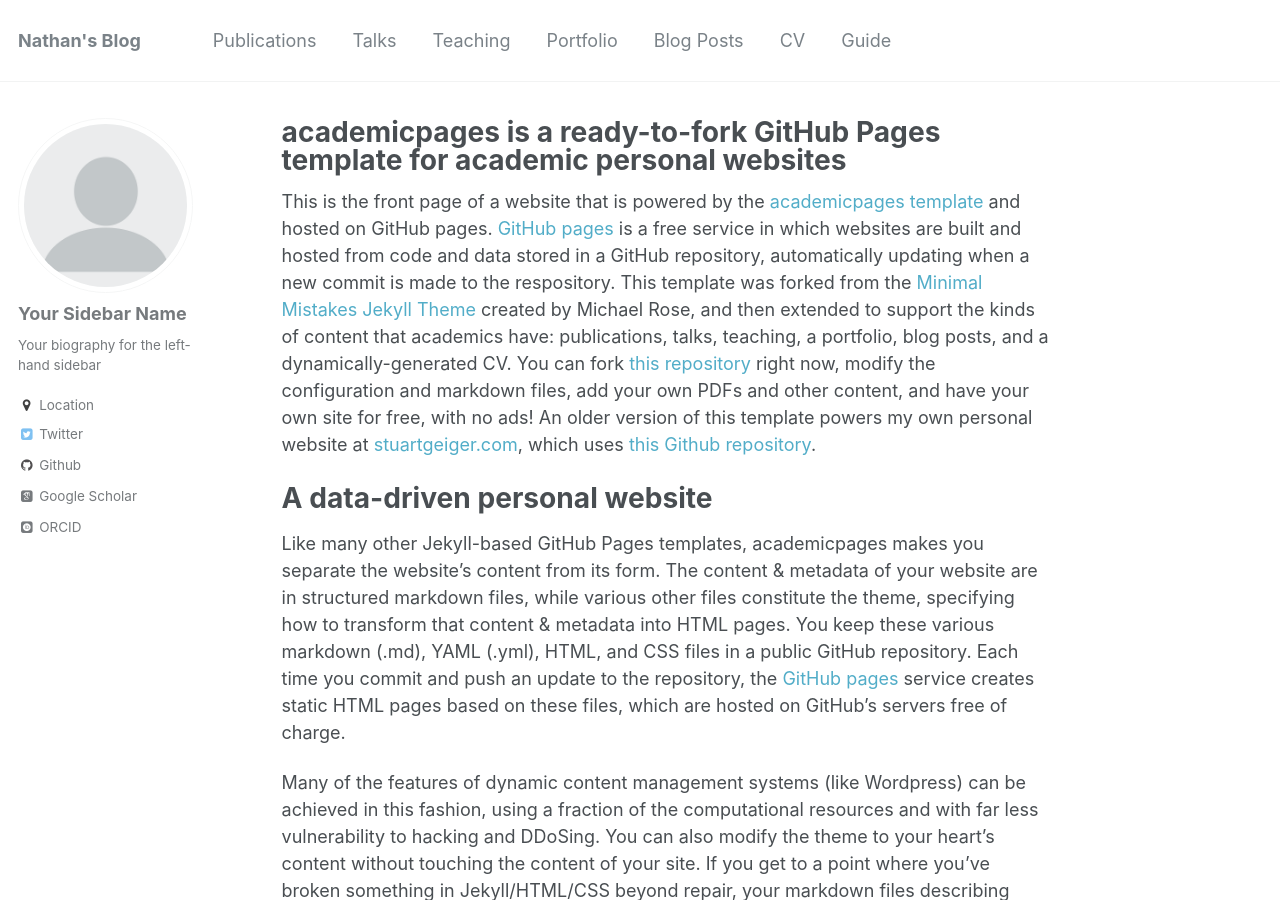
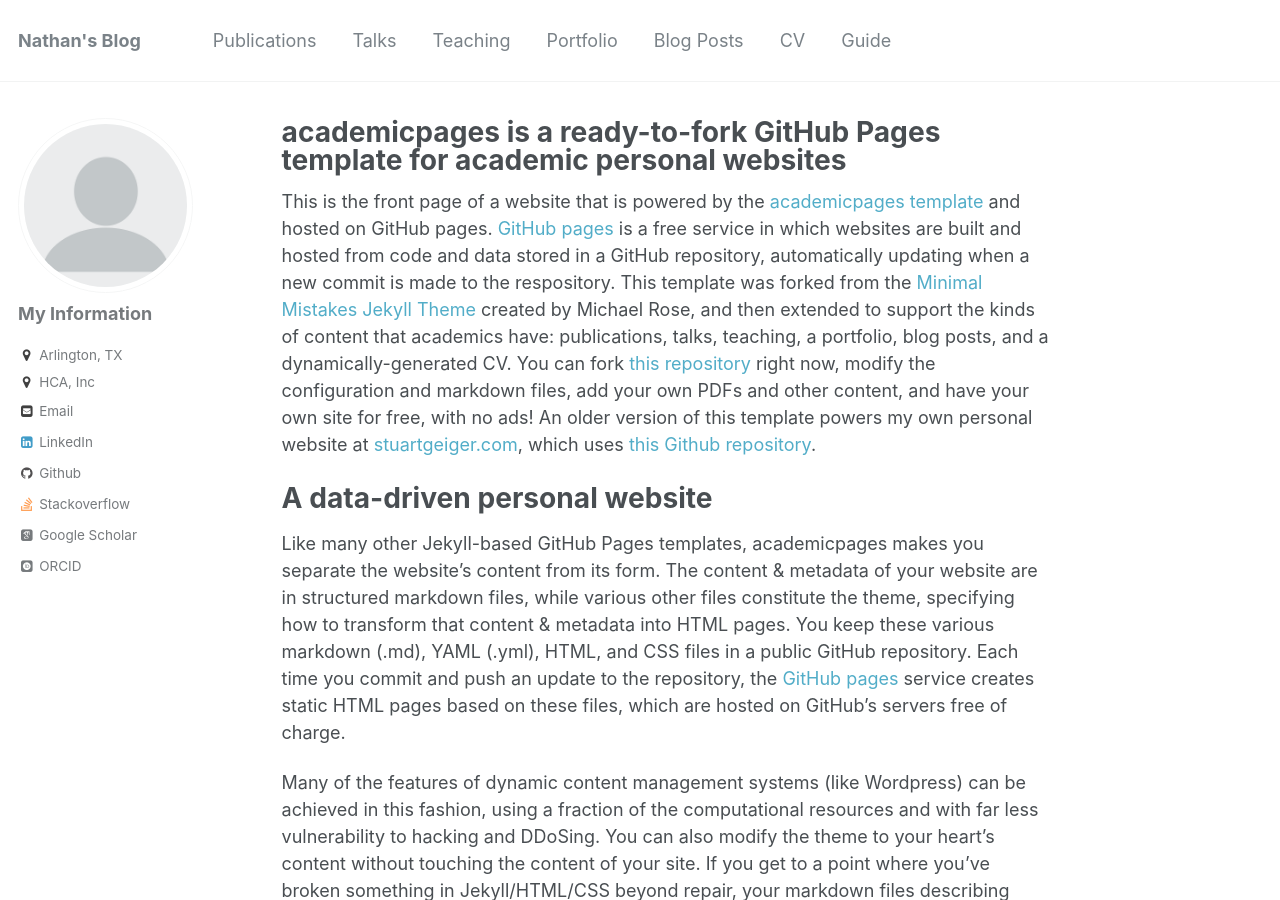
Before and after one commit to natpalmer1776/natpalmer1776.github.io, a Jekyll site: the page built from _pages/about.md, in a window 1280 px wide and 900 px high. Built offline with Jekyll 4.4.1, drawn with Linux system fonts in a browser that asks for light colours; some web fonts are replaced.

Commit message:
Updated general information in _config.yml

```diff
--- a/_config.yml
+++ b/_config.yml
@@ -10,10 +10,10 @@ locale                   : "en-US"
 title                    : "Nathan's Blog"
 title_separator          : "-"
 name                     : &name "Nathaniel Palmer"
-description              : &description "personal description"
-url                      : https://academicpages.github.io # the base hostname & protocol for your site e.g. "https://mmistakes.github.io"
+description              : &description "This is my professional blog, it is still in development at this time."
+url                      : http://www.e4o4.net # the base hostname & protocol for your site e.g. "https://mmistakes.github.io"
 baseurl                  : "" # the subpath of your site, e.g. "/blog"
-repository               : "academicpages/academicpages.github.io"
+repository               : "natpalmer1776/natpalmer1776.github.io"
 teaser                   :  # filename of teaser fallback teaser image placed in /images/, .e.g. "500x300.png"
 breadcrumbs              : false # true, false (default)
 words_per_minute         : 160
@@ -79,13 +79,13 @@ analytics:
 
 # Site Author
 author:
-  name             : "Your Sidebar Name"
+  name             : "My Information"
   avatar           : "profile.png"
-  bio              : "Your biography for the left-hand sidebar"
-  location         : "Location"
-  employer         :
+  bio              : ""
+  location         : "Arlington, TX"
+  employer         : "HCA, Inc"
   googlescholar    : "http://yourfullgooglescholarurl.com"
-  email            :
+  email            : "natpalmer1776@gmail.com"
   uri              :
   bitbucket        :
   codepen          :
@@ -93,19 +93,19 @@ author:
   flickr           :
   facebook         :
   foursquare       :
-  github           : "academicpages"
+  github           : "natpalmer1776"
   google_plus      :
   keybase          :
   instagram        :
   lastfm           :
-  linkedin         :
-  orcid            : "http://orcid.org/yourorcidurl"
+  linkedin         : "https://www.linkedin.com/in/natpalmer1776/"
+  orcid            : "https://orcid.org/0000-0003-4060-0484"
   pinterest        :
   soundcloud       :
-  stackoverflow    : # http://stackoverflow.com/users/123456/username
+  stackoverflow    : "https://stackoverflow.com/users/10172375/natpalmer1776"
   steam            :
   tumblr           :
-  twitter          : "replacethistwitterhandle"
+  twitter          : #"replacethistwitterhandle"
   vine             :
   weibo            :
   xing             :
```
